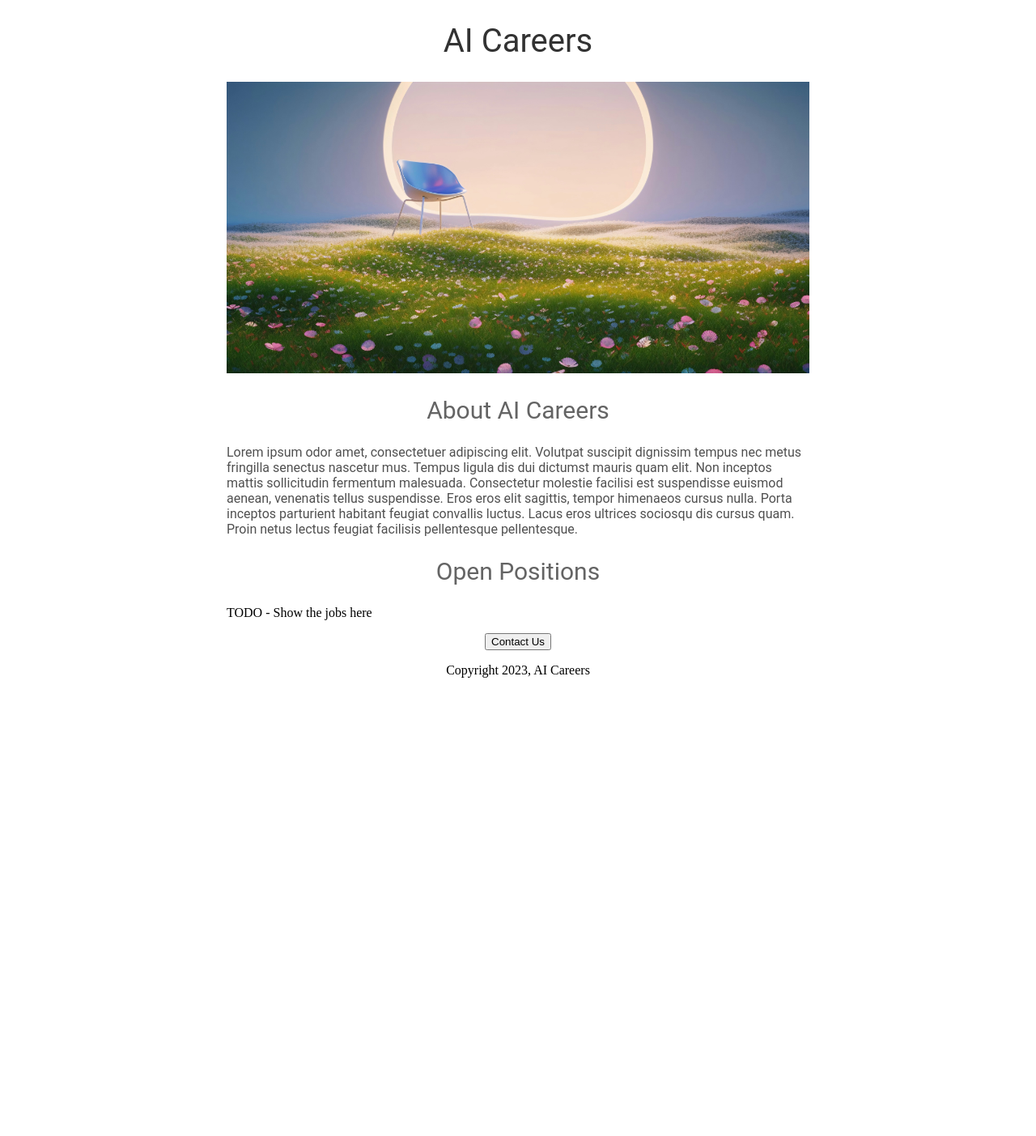
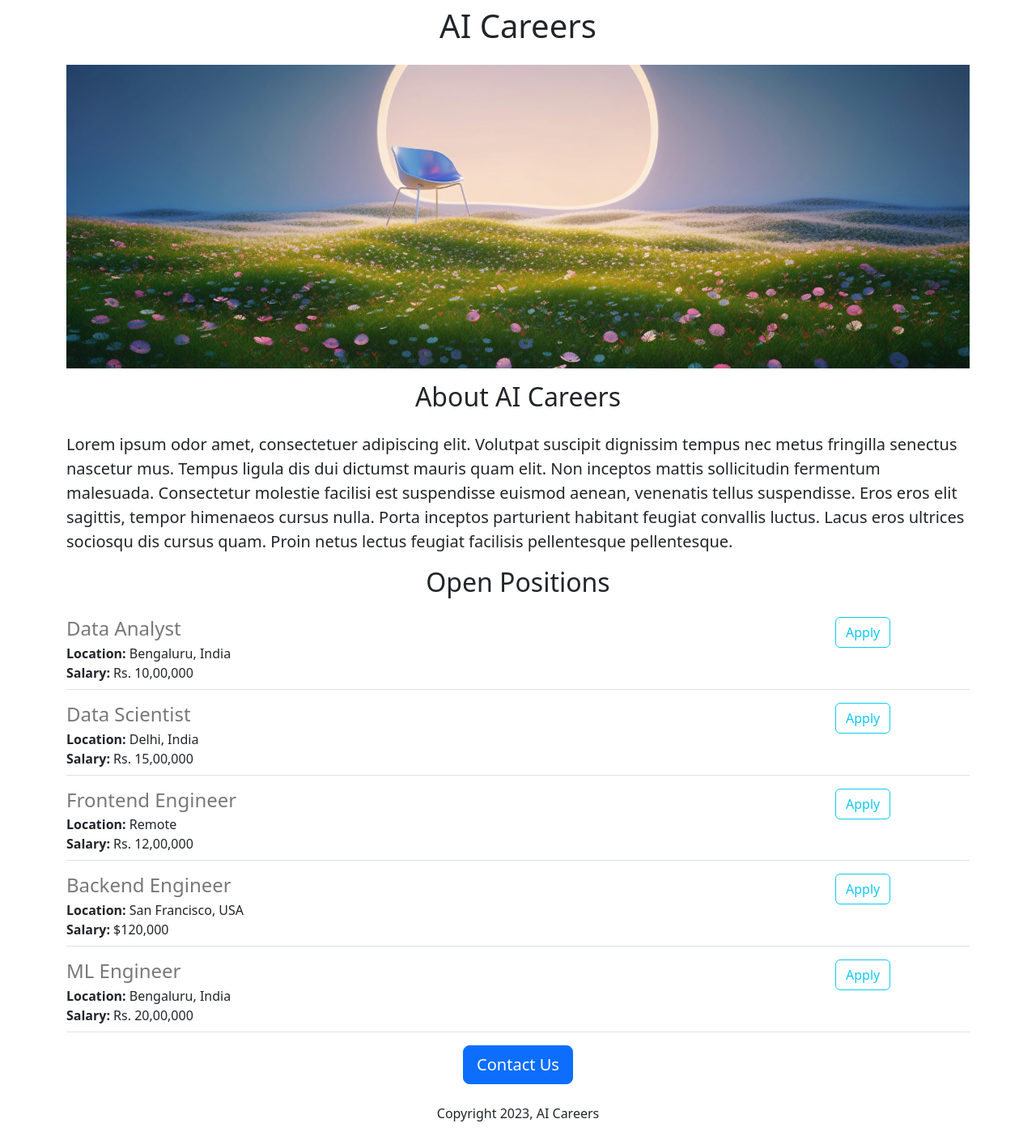
Before and after one commit to ChandanKumar683/Flask_tutorial, a Flask app: page / in a window 1280 px wide. Shown: the whole page at 81% size. Before the commit the page ends 837 px from the top, so only its background shows below. Run offline with Flask 3, Linux system fonts and the light colour scheme.

Commit message:
used dynamic data present in python

```diff
--- a/app.py
+++ b/app.py
@@ -2,9 +2,42 @@ from flask import Flask, render_template
 
 app = Flask(__name__)
 
+JOBS=[
+    {
+        'id':1,
+        'title':'Data Analyst',
+        'location':'Bengaluru, India',
+        'salary':'Rs. 10,00,000'
+    },
+    {
+        'id':2,
+        'title':'Data Scientist',
+        'location':'Delhi, India',
+        'salary':'Rs. 15,00,000'
+    },
+    {
+        'id':3,
+        'title':'Frontend Engineer',
+        'location':'Remote',
+        'salary':'Rs. 12,00,000'
+    },
+    {
+        'id':4,
+        'title':'Backend Engineer',
+        'location':'San Francisco, USA',
+        'salary':'$120,000'
+    },
+    {
+        'id':5,
+        'title':'ML Engineer',
+        'location':'Bengaluru, India',
+        'salary':'Rs. 20,00,000'
+    }
+]
+
 @app.route("/")
 def hello_world():
-    return render_template('home.html')
+    return render_template('home.html', jobs=JOBS)
 
 if __name__ == "__main__":
   app.run(host='0.0.0.0', debug=True)
--- a/templates/home.html
+++ b/templates/home.html
@@ -1,52 +1,26 @@
 <!DOCTYPE html>
 <html lang="en">
   <head>
+    <meta charset="utf-8">
+    <meta name="viewport" content="width=device-width, initial-scale=1">
     <title>AI Careers</title>
-    <style>
-      h1 {
-        font-size: 40px;
-        font-family: Roboto;
-        font-weight: normal;
-        color: rgb(50, 50, 50);
-        text-align: center;
-      }
-
-      #banner {
-        width: 100%;
-        height: 360px;
-        object-fit: cover;
-      }
-
-      h2 {
-        font-family: Roboto;
-        font-size: 30px;
-        color: rgb(100, 100, 100);
-        text-align: center;
-        font-weight: normal;
-      }
-
-      .bodytext {
-        font-family: Roboto;
-        color: rgb(80, 80, 80);
-      }
-
-      #container {
-        max-width: 720px;
-        margin: 0 auto;
-      }
-    </style>
+    <link href="https://cdn.jsdelivr.net/npm/bootstrap@5.3.3/dist/css/bootstrap.min.css" rel="stylesheet" integrity="sha384-QWTKZyjpPEjISv5WaRU9OFeRpok6YctnYmDr5pNlyT2bRjXh0JMhjY6hW+ALEwIH" crossorigin="anonymous">
   </head>
   <body>
-    <div id="container">
-      <h1>AI Careers</h1>
-      <img id="banner" src="https://8c71242f-b37e-4925-87ac-a198cd136bbe-00-37110lbi5f7my.pike.replit.dev/static/banner.jpg" >
-      <h2>About AI Careers</h2>
-      <p class="bodytext">Lorem ipsum odor amet, consectetuer adipiscing elit. Volutpat suscipit dignissim tempus nec metus fringilla senectus nascetur mus. Tempus ligula dis dui dictumst mauris quam elit. Non inceptos mattis sollicitudin fermentum malesuada. Consectetur molestie facilisi est suspendisse euismod aenean, venenatis tellus suspendisse. Eros eros elit sagittis, tempor himenaeos cursus nulla. Porta inceptos parturient habitant feugiat convallis luctus. Lacus eros ultrices sociosqu dis cursus quam. Proin netus lectus feugiat facilisis pellentesque pellentesque.</p>
-      <h2>Open Positions</h2>
-      <p>TODO - Show the jobs here</p>
-      <div style="text-align:center;">
-        <button>Contact Us</button>
-        <p>Copyright 2023, AI Careers</p>
+    <div class="container">
+      <h1 class="text-center mt-2 mb-4">AI Careers</h1>
+      <img class="img-fluid" src="https://8c71242f-b37e-4925-87ac-a198cd136bbe-00-37110lbi5f7my.pike.replit.dev/static/banner.jpg" >
+      <h2 class="text-center mt-3 mb-4">About AI Careers</h2>
+      <p class="lead">Lorem ipsum odor amet, consectetuer adipiscing elit. Volutpat suscipit dignissim tempus nec metus fringilla senectus nascetur mus. Tempus ligula dis dui dictumst mauris quam elit. Non inceptos mattis sollicitudin fermentum malesuada. Consectetur molestie facilisi est suspendisse euismod aenean, venenatis tellus suspendisse. Eros eros elit sagittis, tempor himenaeos cursus nulla. Porta inceptos parturient habitant feugiat convallis luctus. Lacus eros ultrices sociosqu dis cursus quam. Proin netus lectus feugiat facilisis pellentesque pellentesque.</p>
+      <h2 class="text-center mt-3 mb-4">Open Positions</h2>
+      <p>
+        {% for job in jobs %}
+          {% include 'jobitem.html' %}
+        {% endfor %}
+      </p>
+      <div class="text-center">
+        <button class="btn btn-primary btn-lg">Contact Us</button>
+        <p class="mt-4">Copyright 2023, AI Careers</p>
       </div>
     </div>
   </body>
--- /dev/null
+++ b/templates/jobitem.html
@@ -0,0 +1,14 @@
+<div class="border-bottom" style="margin-bottom:16px; padding-bottom:8px;">
+  <div class="row">
+    <div class="col-10">
+      <h4  style="color: rgb(120,120,120); margin-bottom: 4px;">{{job['title']}}</h4>
+      <div><b>Location:</b> {{job['location']}}</div>
+      {% if 'salary' in job %}
+        <div><b>Salary:</b> {{job['salary']}}</div>
+      {% endif %}
+    </div>
+    <div class="col-2">
+      <button type="button" class="btn btn-outline-info">Apply</button>
+    </div>
+  </div>
+</div>
```
